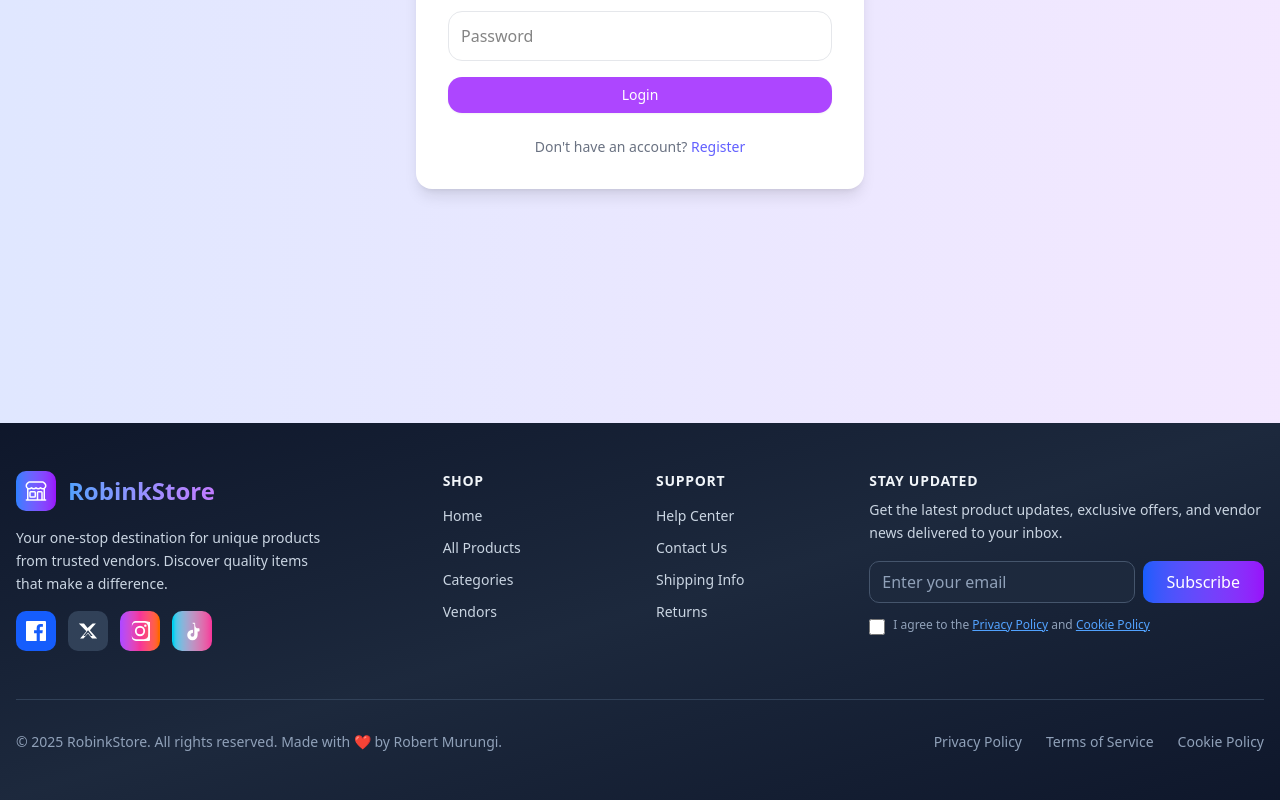
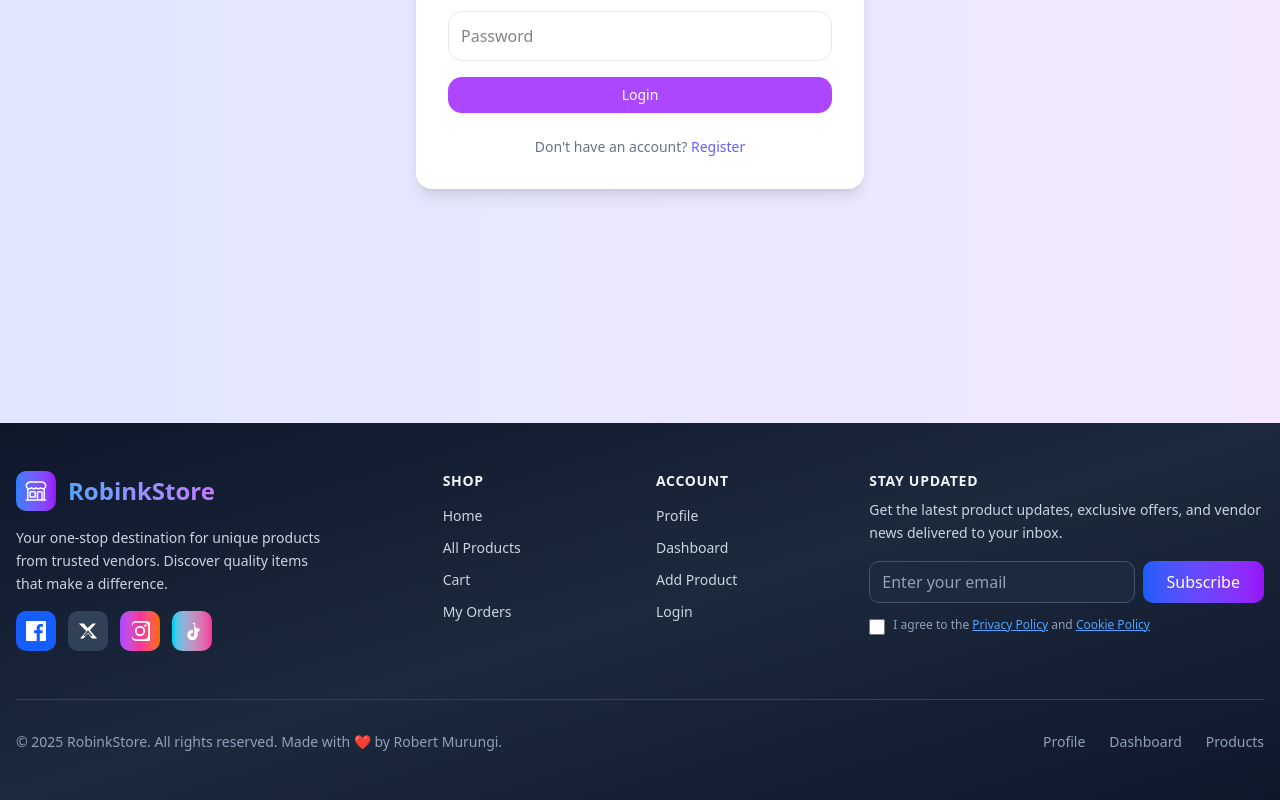
Before and after one commit to robaadekings/final-mern-project, a React (Vite) app in the folder multi-vendor-frontend/: page /login in a window 1280 px wide. Shown: the part 465-1265 px from the top of the page. Built offline with nearby package versions, Linux system fonts and the light colour scheme; no server answers.

Commit message:
"fine tuning my footer"

```diff
--- a/multi-vendor-frontend/src/components/Footer.jsx
+++ b/multi-vendor-frontend/src/components/Footer.jsx
@@ -137,20 +137,20 @@ function Footer({ user, admin }) {
                             </h3>
                             <ul className="space-y-2">
                                 <li><Link to="/" className="text-slate-300 hover:text-blue-400 transition-colors duration-200 text-sm">Home</Link></li>
-                                <li><Link to="/shop" className="text-slate-300 hover:text-blue-400 transition-colors duration-200 text-sm">All Products</Link></li>
-                                <li><Link to="/categories" className="text-slate-300 hover:text-blue-400 transition-colors duration-200 text-sm">Categories</Link></li>
-                                <li><Link to="/vendors" className="text-slate-300 hover:text-blue-400 transition-colors duration-200 text-sm">Vendors</Link></li>
+                                <li><Link to="/products" className="text-slate-300 hover:text-blue-400 transition-colors duration-200 text-sm">All Products</Link></li>
+                                <li><Link to="/cart" className="text-slate-300 hover:text-blue-400 transition-colors duration-200 text-sm">Cart</Link></li>
+                                <li><Link to="/orders" className="text-slate-300 hover:text-blue-400 transition-colors duration-200 text-sm">My Orders</Link></li>
                             </ul>
                         </div>
                         <div className="space-y-3">
                             <h3 className="text-slate-100 font-semibold text-sm uppercase tracking-wider">
-                                Support
+                                Account
                             </h3>
                             <ul className="space-y-2">
-                                <li><Link to="/help" className="text-slate-300 hover:text-blue-400 transition-colors duration-200 text-sm">Help Center</Link></li>
-                                <li><Link to="/contact" className="text-slate-300 hover:text-blue-400 transition-colors duration-200 text-sm">Contact Us</Link></li>
-                                <li><Link to="/shipping" className="text-slate-300 hover:text-blue-400 transition-colors duration-200 text-sm">Shipping Info</Link></li>
-                                <li><Link to="/returns" className="text-slate-300 hover:text-blue-400 transition-colors duration-200 text-sm">Returns</Link></li>
+                                <li><Link to="/profile" className="text-slate-300 hover:text-blue-400 transition-colors duration-200 text-sm">Profile</Link></li>
+                                <li><Link to="/dashboard" className="text-slate-300 hover:text-blue-400 transition-colors duration-200 text-sm">Dashboard</Link></li>
+                                <li><Link to="/dashboard/add-product" className="text-slate-300 hover:text-blue-400 transition-colors duration-200 text-sm">Add Product</Link></li>
+                                <li><Link to="/login" className="text-slate-300 hover:text-blue-400 transition-colors duration-200 text-sm">Login</Link></li>
                             </ul>
                         </div>
                     </div>
@@ -232,14 +232,14 @@ function Footer({ user, admin }) {
                     </div>
 
                     <nav className="flex items-center space-x-6">
-                        <Link to="/privacy" className="text-slate-400 hover:text-blue-400 transition-colors duration-200 text-sm">
-                            Privacy Policy
+                        <Link to="/profile" className="text-slate-400 hover:text-blue-400 transition-colors duration-200 text-sm">
+                            Profile
                         </Link>
-                        <Link to="/terms" className="text-slate-400 hover:text-blue-400 transition-colors duration-200 text-sm">
-                            Terms of Service
+                        <Link to="/dashboard" className="text-slate-400 hover:text-blue-400 transition-colors duration-200 text-sm">
+                            Dashboard
                         </Link>
-                        <Link to="/cookies" className="text-slate-400 hover:text-blue-400 transition-colors duration-200 text-sm">
-                            Cookie Policy
+                        <Link to="/products" className="text-slate-400 hover:text-blue-400 transition-colors duration-200 text-sm">
+                            Products
                         </Link>
                     </nav>
                 </div>
```
